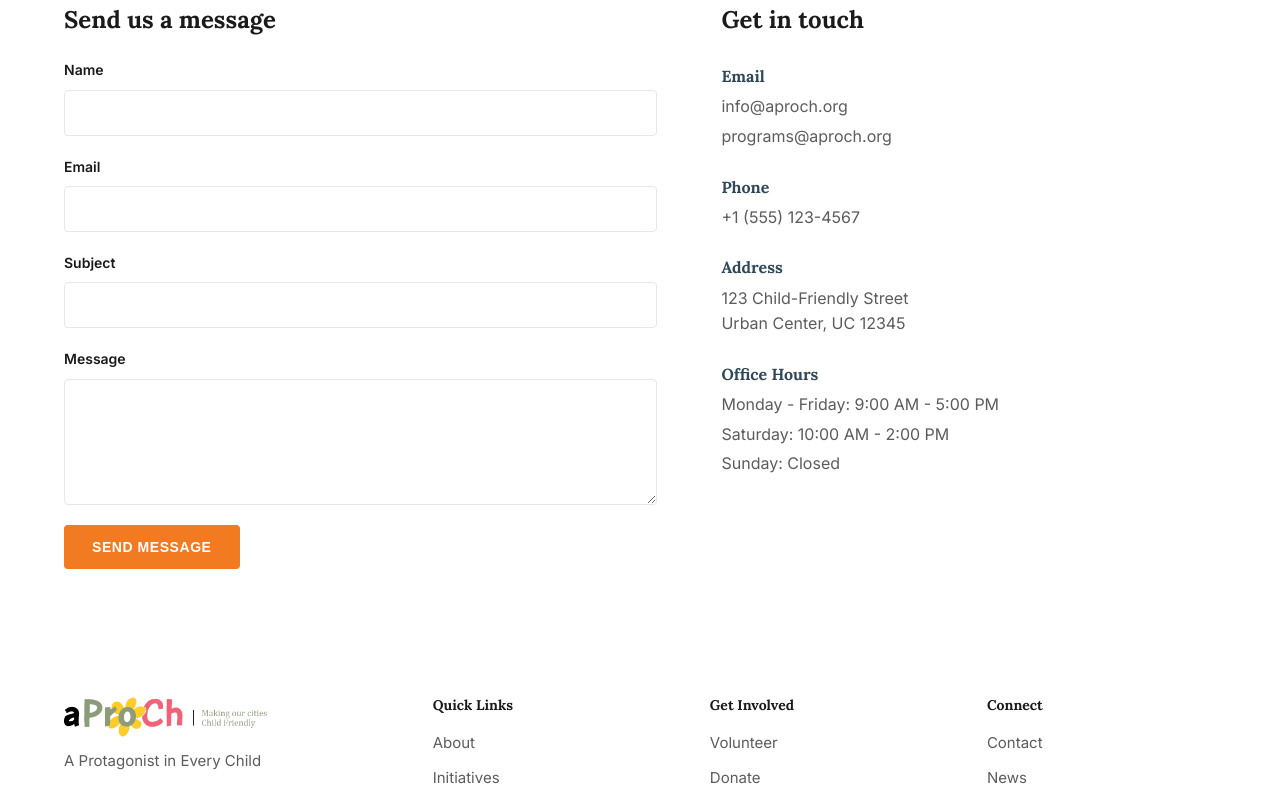
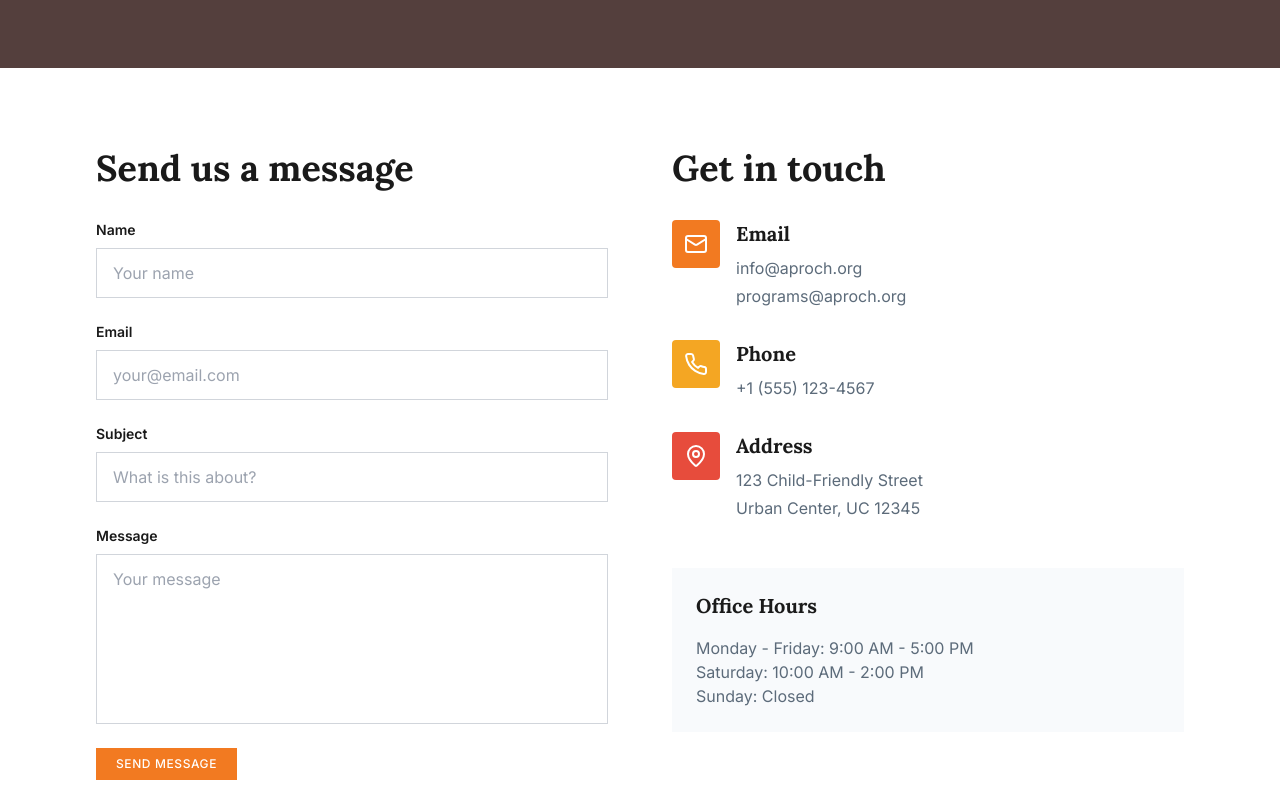
Before and after one commit to Urvish-Prepseed/aproch, a Next.js app: page /contact in a window 1280 px wide. Shown: the part 420-1220 px from the top of the page. Built offline with nearby package versions, Linux system fonts and the light colour scheme.

Commit message:
contact page done

```diff
--- /dev/null
+++ b/app/contact/ContactForm.js
@@ -0,0 +1,155 @@
+"use client";
+
+import styles from "./page.module.css";
+
+function MailIcon() {
+  return (
+    <svg width={24} height={24} viewBox="0 0 24 24" fill="none" stroke="currentColor" strokeWidth={2} strokeLinecap="round" strokeLinejoin="round" aria-hidden="true">
+      <rect width="20" height="16" x="2" y="4" rx="2" />
+      <path d="m22 7-8.97 5.7a1.94 1.94 0 0 1-2.06 0L2 7" />
+    </svg>
+  );
+}
+
+function PhoneIcon() {
+  return (
+    <svg width={24} height={24} viewBox="0 0 24 24" fill="none" stroke="currentColor" strokeWidth={2} strokeLinecap="round" strokeLinejoin="round" aria-hidden="true">
+      <path d="M22 16.92v3a2 2 0 0 1-2.18 2 19.79 19.79 0 0 1-8.63-3.07 19.5 19.5 0 0 1-6-6 19.79 19.79 0 0 1-3.07-8.67A2 2 0 0 1 4.11 2h3a2 2 0 0 1 2 1.72 12.84 12.84 0 0 0 .7 2.81 2 2 0 0 1-.45 2.11L8.09 9.91a16 16 0 0 0 6 6l1.27-1.27a2 2 0 0 1 2.11-.45 12.84 12.84 0 0 0 2.81.7A2 2 0 0 1 22 16.92z" />
+    </svg>
+  );
+}
+
+function MapPinIcon() {
+  return (
+    <svg width={24} height={24} viewBox="0 0 24 24" fill="none" stroke="currentColor" strokeWidth={2} strokeLinecap="round" strokeLinejoin="round" aria-hidden="true">
+      <path d="M20 10c0 4.993-5.539 10.193-7.399 11.799a1 1 0 0 1-1.202 0C9.539 20.193 4 14.993 4 10a8 8 0 0 1 16 0" />
+      <circle cx="12" cy="10" r="3" />
+    </svg>
+  );
+}
+
+const contactBlocks = [
+  {
+    title: "Email",
+    icon: MailIcon,
+    accent: "#f27a21",
+    lines: ["info@aproch.org", "programs@aproch.org"],
+  },
+  {
+    title: "Phone",
+    icon: PhoneIcon,
+    accent: "#f4a623",
+    lines: ["+1 (555) 123-4567"],
+    href: "tel:+15551234567",
+  },
+  {
+    title: "Address",
+    icon: MapPinIcon,
+    accent: "#e74c3c",
+    lines: ["123 Child-Friendly Street", "Urban Center, UC 12345"],
+  },
+];
+
+export default function ContactForm() {
+  function handleSubmit(e) {
+    e.preventDefault();
+  }
+
+  return (
+    <section className={styles.mainSection}>
+      <div className={styles.pageInner}>
+        <div className={styles.layout}>
+          <div className={styles.formCol}>
+            <h2 className={styles.sectionTitle}>Send us a message</h2>
+            <form className={styles.form} onSubmit={handleSubmit}>
+              <div className={styles.field}>
+                <label htmlFor="contact-name">Name</label>
+                <input
+                  id="contact-name"
+                  type="text"
+                  name="name"
+                  placeholder="Your name"
+                  required
+                />
+              </div>
+              <div className={styles.field}>
+                <label htmlFor="contact-email">Email</label>
+                <input
+                  id="contact-email"
+                  type="email"
+                  name="email"
+                  placeholder="your@email.com"
+                  required
+                />
+              </div>
+              <div className={styles.field}>
+                <label htmlFor="contact-subject">Subject</label>
+                <input
+                  id="contact-subject"
+                  type="text"
+                  name="subject"
+                  placeholder="What is this about?"
+                  required
+                />
+              </div>
+              <div className={styles.field}>
+                <label htmlFor="contact-message">Message</label>
+                <textarea
+                  id="contact-message"
+                  name="message"
+                  rows={6}
+                  placeholder="Your message"
+                  required
+                />
+              </div>
+              <button type="submit" className={styles.submitBtn}>
+                SEND MESSAGE
+              </button>
+            </form>
+          </div>
+
+          <div className={styles.infoCol}>
+            <h2 className={styles.sectionTitle}>Get in touch</h2>
+            <div className={styles.infoList}>
+              {contactBlocks.map((block) => {
+                const Icon = block.icon;
+                return (
+                  <div key={block.title} className={styles.infoRow}>
+                    <div
+                      className={styles.iconBox}
+                      style={{ backgroundColor: block.accent }}
+                    >
+                      <Icon />
+                    </div>
+                    <div>
+                      <h3 className={styles.infoTitle}>{block.title}</h3>
+                      {block.lines.map((line, i) => (
+                        <p key={line} className={styles.infoText}>
+                          {block.href && i === 0 ? (
+                            <a href={block.href}>{line}</a>
+                          ) : (
+                            line
+                          )}
+                        </p>
+                      ))}
+                    </div>
+                  </div>
+                );
+              })}
+            </div>
+            <div className={styles.hoursBox}>
+              <h3 className={styles.hoursTitle}>Office Hours</h3>
+              <p className={styles.infoText}>
+                Monday - Friday: 9:00 AM - 5:00 PM
+                <br />
+                Saturday: 10:00 AM - 2:00 PM
+                <br />
+                Sunday: Closed
+              </p>
+            </div>
+          </div>
+        </div>
+      </div>
+    </section>
+  );
+}
--- a/app/contact/page.js
+++ b/app/contact/page.js
@@ -1,81 +1,20 @@
-"use client";
-
-import PageHero from "@/components/PageHero";
+import ContactForm from "./ContactForm";
 import styles from "./page.module.css";
 
 export default function ContactPage() {
-  function handleSubmit(e) {
-    e.preventDefault();
-  }
-
   return (
     <>
-      <PageHero
-        title="Contact Us"
-        subtitle="Get in touch to learn more about our work or explore collaboration opportunities"
-      />
-
-      <section className="section">
-        <div className={`container ${styles.layout}`}>
-          <div>
-            <h2 className={styles.formTitle}>Send us a message</h2>
-            <form className={styles.form} onSubmit={handleSubmit}>
-              <label>
-                Name
-                <input type="text" name="name" required />
-              </label>
-              <label>
-                Email
-                <input type="email" name="email" required />
-              </label>
-              <label>
-                Subject
-                <input type="text" name="subject" required />
-              </label>
-              <label>
-                Message
-                <textarea name="message" rows={5} required />
-              </label>
-              <button type="submit" className={styles.submitBtn}>
-                SEND MESSAGE
-              </button>
-            </form>
-          </div>
-
-          <div className={styles.info}>
-            <h2>Get in touch</h2>
-            <div className={styles.infoBlock}>
-              <h3>Email</h3>
-              <p>
-                <a href="mailto:info@aproch.org">info@aproch.org</a>
-              </p>
-              <p>
-                <a href="mailto:programs@aproch.org">programs@aproch.org</a>
-              </p>
-            </div>
-            <div className={styles.infoBlock}>
-              <h3>Phone</h3>
-              <p>
-                <a href="tel:+15551234567">+1 (555) 123-4567</a>
-              </p>
-            </div>
-            <div className={styles.infoBlock}>
-              <h3>Address</h3>
-              <p>
-                123 Child-Friendly Street
-                <br />
-                Urban Center, UC 12345
-              </p>
-            </div>
-            <div className={styles.infoBlock}>
-              <h3>Office Hours</h3>
-              <p>Monday - Friday: 9:00 AM - 5:00 PM</p>
-              <p>Saturday: 10:00 AM - 2:00 PM</p>
-              <p>Sunday: Closed</p>
-            </div>
-          </div>
+      <section className={styles.hero}>
+        <div className={styles.pageInner}>
+          <h1 className={styles.heroTitle}>Contact Us</h1>
+          <p className={styles.heroSubtitle}>
+            Get in touch to learn more about our work or explore collaboration
+            opportunities
+          </p>
         </div>
       </section>
+
+      <ContactForm />
     </>
   );
 }
--- a/app/contact/page.module.css
+++ b/app/contact/page.module.css
@@ -1,89 +1,256 @@
+.pageInner {
+  width: 100%;
+  max-width: 1280px;
+  margin: 0 auto;
+  padding: 0 96px;
+  box-sizing: border-box;
+}
+
+/* Hero */
+.hero {
+  padding: 128px 0;
+  background: #543f3d;
+  color: #ffffff;
+}
+
+.heroTitle {
+  max-width: 768px;
+  margin: 0 0 24px;
+  font-family: var(--font-serif);
+  font-size: 72px;
+  font-weight: 700;
+  line-height: 72px;
+  color: #ffffff;
+}
+
+.heroSubtitle {
+  max-width: 768px;
+  margin: 0;
+  font-family: var(--font-sans);
+  font-size: 24px;
+  font-weight: 400;
+  line-height: 32px;
+  color: rgba(255, 255, 255, 0.9);
+}
+
+/* Main */
+.mainSection {
+  padding: 80px 0;
+  background: #ffffff;
+}
+
 .layout {
   display: grid;
-  grid-template-columns: 1.2fr 1fr;
+  grid-template-columns: repeat(2, minmax(0, 1fr));
   gap: 64px;
   align-items: start;
 }
 
-.formTitle {
-  font-size: 1.5rem;
-  margin-bottom: 24px;
+.sectionTitle {
+  margin: 0 0 32px;
+  font-family: var(--font-serif);
+  font-size: 36px;
+  font-weight: 700;
+  line-height: 40px;
+  color: #1a1a1a;
 }
 
+/* Form */
 .form {
   display: flex;
   flex-direction: column;
-  gap: 20px;
+  gap: 24px;
 }
 
-.form label {
+.field {
   display: flex;
   flex-direction: column;
   gap: 8px;
-  font-size: 0.875rem;
-  font-weight: 600;
 }
 
-.form input,
-.form textarea {
-  padding: 12px 16px;
-  border: 1px solid var(--color-border);
-  border-radius: 4px;
-  font-size: 1rem;
+.field label {
   font-family: var(--font-sans);
+  font-size: 14px;
+  font-weight: 600;
+  line-height: 20px;
+  color: #1a1a1a;
 }
 
-.form input:focus,
-.form textarea:focus {
-  outline: 2px solid var(--color-orange);
-  outline-offset: 0;
+.field input,
+.field textarea {
+  width: 100%;
+  padding: 12px 16px;
+  border: 1px solid #d1d5db;
+  border-radius: 0;
+  font-family: var(--font-sans);
+  font-size: 16px;
+  font-weight: 400;
+  line-height: 24px;
+  color: #1a1a1a;
+  background: #ffffff;
+  box-sizing: border-box;
+  transition: border-color 0.2s;
+}
+
+.field textarea {
+  min-height: 144px;
+  resize: none;
+}
+
+.field input:focus,
+.field textarea:focus {
+  outline: none;
+  border-color: #f27a21;
+}
+
+.field input::placeholder,
+.field textarea::placeholder {
+  color: #9ca3af;
 }
 
 .submitBtn {
-  align-self: flex-start;
-  padding: 14px 28px;
-  background: var(--color-orange);
-  color: #fff;
+  display: inline-flex;
+  align-items: center;
+  justify-content: center;
+  width: fit-content;
+  padding: 8px 20px;
   border: none;
-  border-radius: 4px;
-  font-size: 0.875rem;
-  font-weight: 700;
-  letter-spacing: 0.04em;
+  font-family: var(--font-sans);
+  font-size: 12px;
+  font-weight: 500;
+  line-height: 16px;
+  letter-spacing: 0.6px;
+  text-transform: uppercase;
+  color: #ffffff;
+  background: #f27a21;
   cursor: pointer;
   transition: background 0.2s;
 }
 
 .submitBtn:hover {
-  background: var(--color-orange-hover);
+  background: #d96a1a;
 }
 
-.info h2 {
-  font-size: 1.5rem;
-  margin-bottom: 32px;
+/* Contact info */
+.infoList {
+  display: flex;
+  flex-direction: column;
+  gap: 32px;
 }
 
-.infoBlock {
-  margin-bottom: 28px;
+.infoRow {
+  display: flex;
+  align-items: flex-start;
+  gap: 16px;
 }
 
-.infoBlock h3 {
-  font-size: 1rem;
-  margin-bottom: 8px;
-  color: var(--color-navy);
+.iconBox {
+  display: flex;
+  align-items: center;
+  justify-content: center;
+  width: 48px;
+  height: 48px;
+  flex-shrink: 0;
+  border-radius: 4px;
+  color: #ffffff;
 }
 
-.infoBlock p {
-  color: var(--color-text-muted);
-  line-height: 1.6;
-  margin-bottom: 4px;
+.infoTitle {
+  margin: 0 0 8px;
+  font-family: var(--font-serif);
+  font-size: 20px;
+  font-weight: 700;
+  line-height: 28px;
+  color: #1a1a1a;
 }
 
-.infoBlock a:hover {
-  color: var(--color-orange);
+.infoText {
+  margin: 0 0 4px;
+  font-family: var(--font-sans);
+  font-size: 16px;
+  font-weight: 400;
+  line-height: 24px;
+  color: #5c6b7a;
 }
 
-@media (max-width: 768px) {
+.infoText:last-child {
+  margin-bottom: 0;
+}
+
+.infoText a {
+  color: inherit;
+  text-decoration: none;
+}
+
+.infoText a:hover {
+  color: #f27a21;
+}
+
+.hoursBox {
+  margin-top: 48px;
+  padding: 24px;
+  background: #f8fafc;
+}
+
+.hoursTitle {
+  margin: 0 0 16px;
+  font-family: var(--font-serif);
+  font-size: 20px;
+  font-weight: 700;
+  line-height: 28px;
+  color: #1a1a1a;
+}
+
+@media (max-width: 1200px) {
+  .pageInner {
+    padding: 0 48px;
+  }
+}
+
+@media (max-width: 900px) {
+  .hero {
+    padding: 96px 0;
+  }
+
+  .heroTitle {
+    font-size: 48px;
+    line-height: 1.1;
+  }
+
+  .heroSubtitle {
+    font-size: 20px;
+    line-height: 1.4;
+  }
+
   .layout {
     grid-template-columns: 1fr;
+    gap: 48px;
+  }
+
+  .sectionTitle {
+    font-size: 30px;
+    line-height: 1.15;
+  }
+
+  .submitBtn {
+    width: 100%;
   }
 }
+
+@media (max-width: 600px) {
+  .pageInner {
+    padding: 0 24px;
+  }
+
+  .hero {
+    padding: 80px 0;
+  }
+
+  .heroTitle {
+    font-size: 36px;
+  }
+
+  .mainSection {
+    padding: 64px 0;
+  }
+}
```
